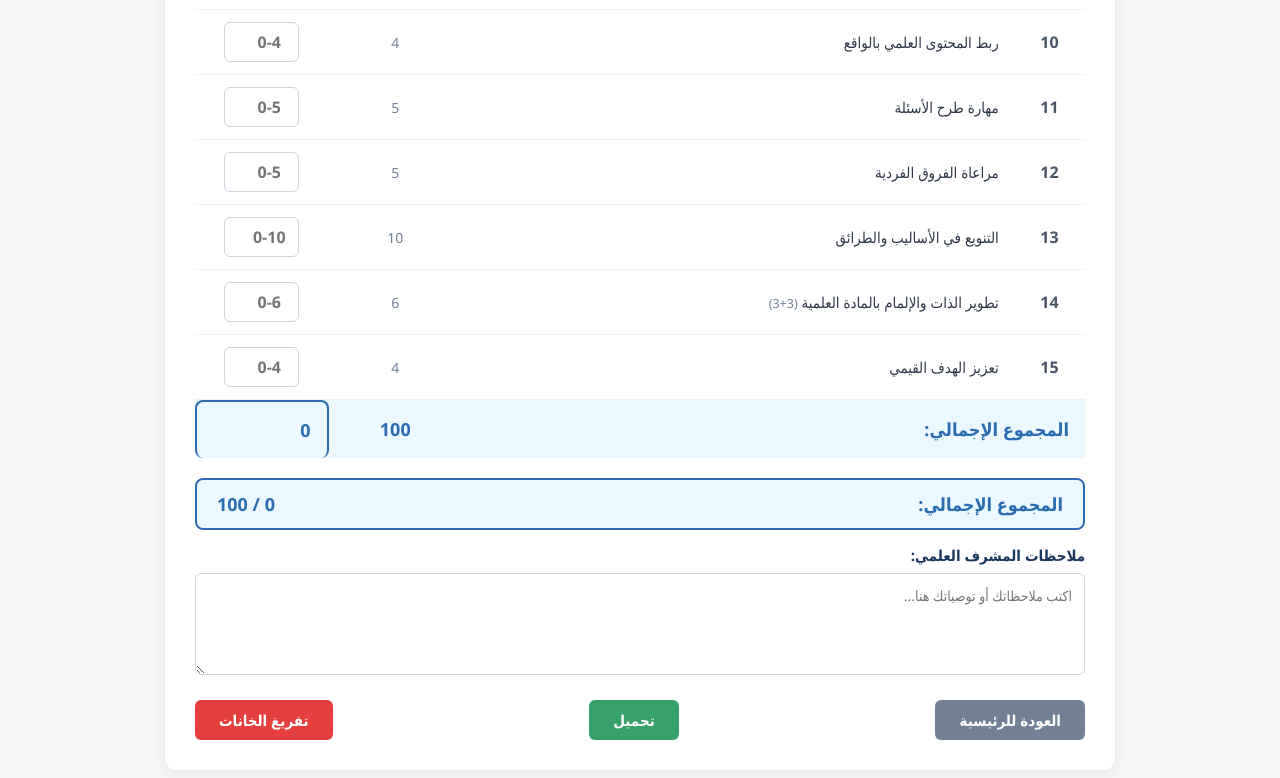
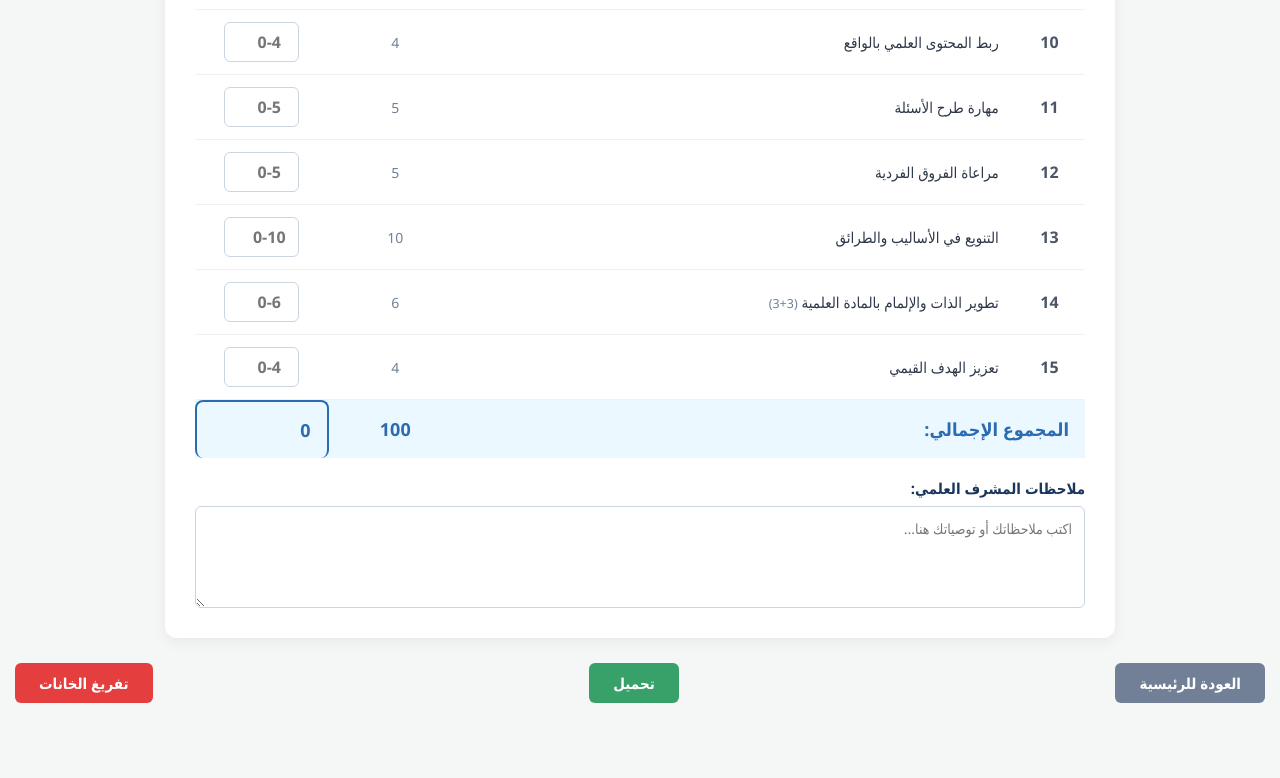
Before and after one commit to manofmaster7-sys/teacher-evaluations, a plain HTML site: page evaluation.html in a window 1280 px wide. Shown: the part 932-1710 px from the top of the page. After the commit the page ends 1665 px from the top, so only its background shows below. Drawn offline with Linux system fonts and the light colour scheme.

Commit message:
Update evaluation.html

```diff
--- a/evaluation.html
+++ b/evaluation.html
@@ -261,15 +261,6 @@
             </tfoot>
         </table>
 
-        <!-- قسم المجموع وملاحظات المشرف -->
-<div class="summary-section">
-    <!-- خانة المجموع الإجمالي -->
-    <div class="total-score-box">
-        <span id="lblTotalScore">المجموع الإجمالي:</span>
-        <span id="totalScoreValue">0 / 100</span>
-    </div>
-
-    <!-- مربع ملاحظات المشرف العلمي -->
     <div class="notes-container">
         <label for="supervisorNotes" id="lblSupervisorNotes">ملاحظات المشرف العلمي:</label>
         <textarea id="supervisorNotes" rows="4" placeholder="اكتب ملاحظاتك أو توصياتك هنا..."></textarea>
```
